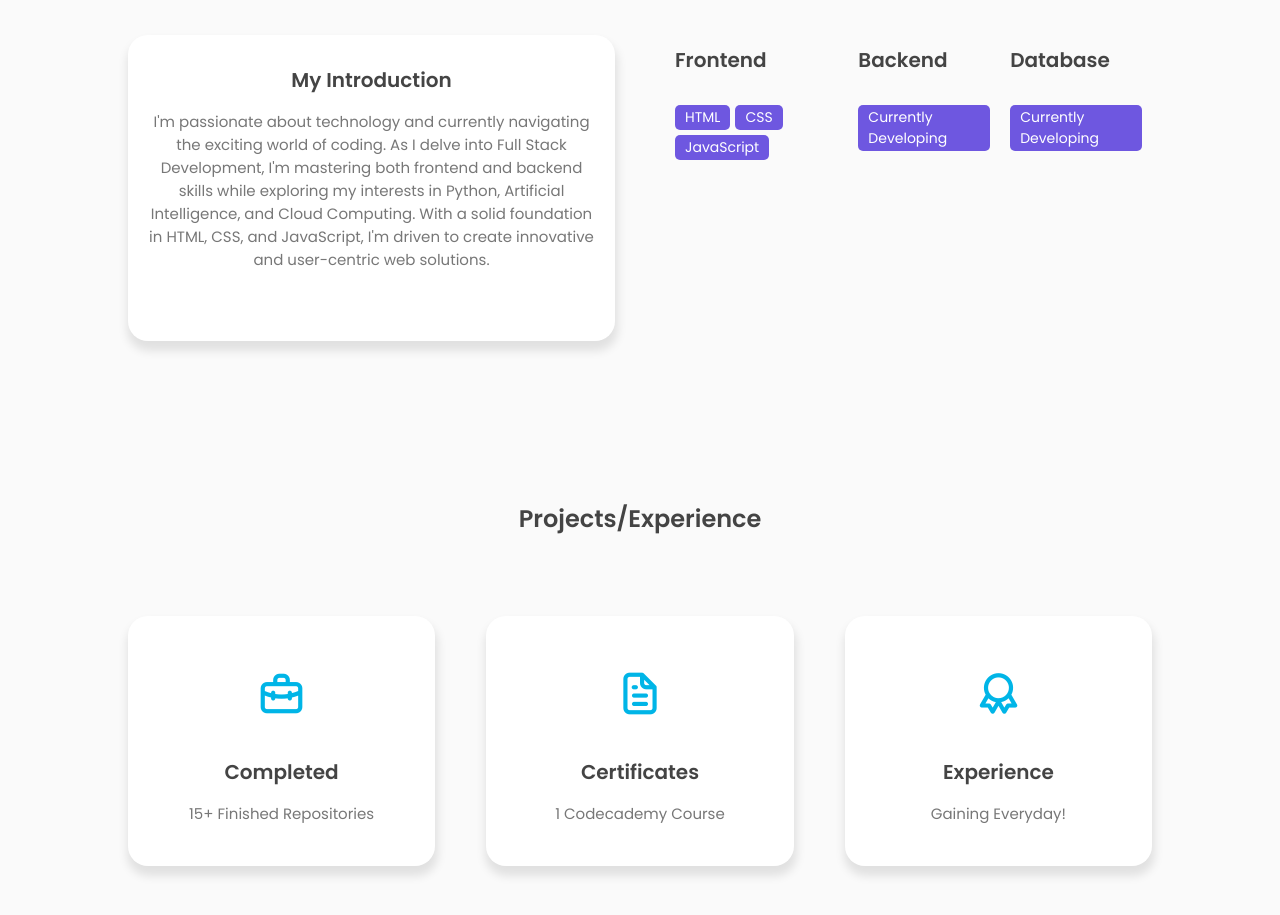
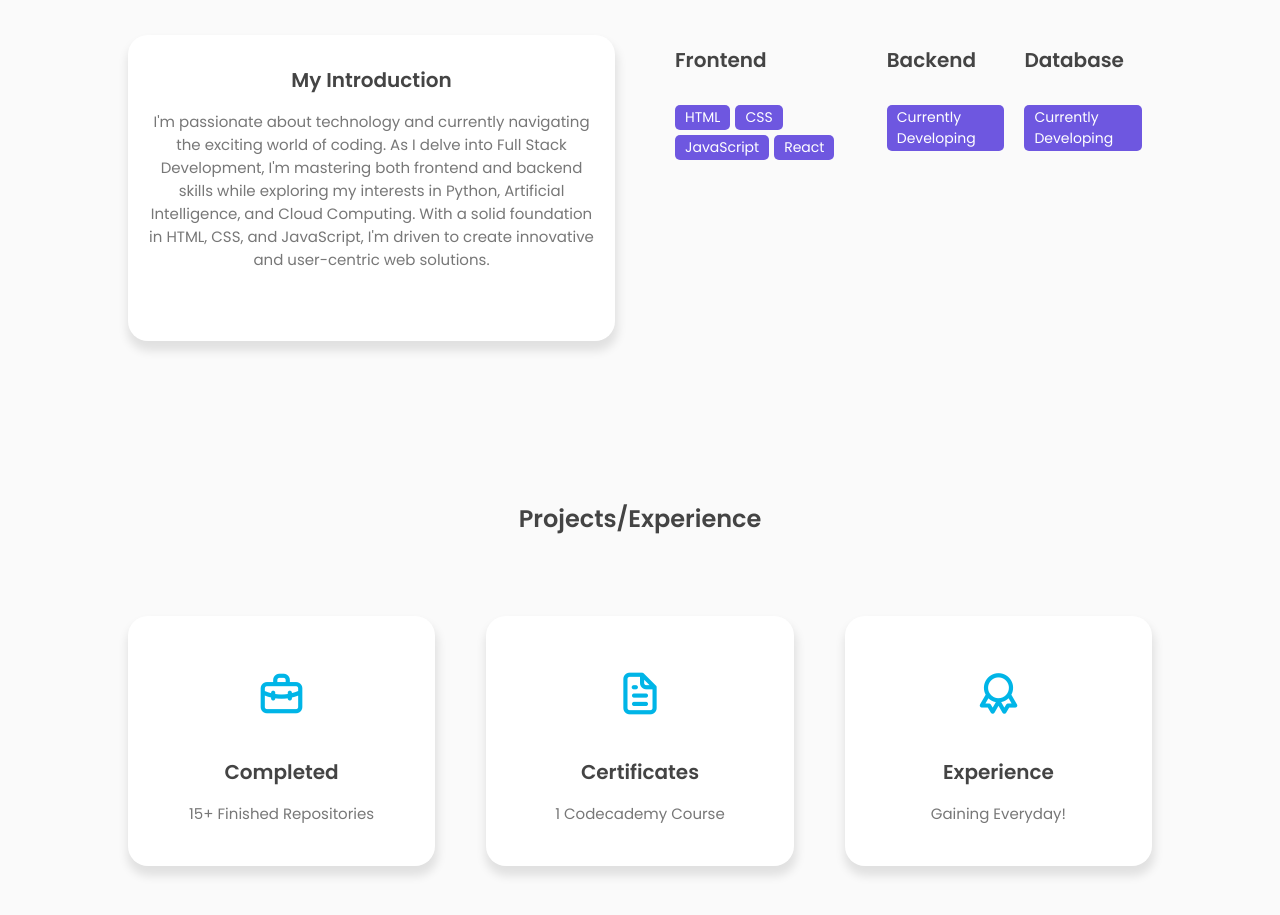
Before and after one commit to DzaboffCodes/Dynamic-Personal-Portfolio-Website, a plain HTML site: page index.html in a window 1280 px wide. Shown: the part 960-1875 px from the top of the page. Drawn offline with nearby package versions, Linux system fonts and the light colour scheme.

Commit message:
Update to Front End Skills by Adding React!

```diff
--- a/index.html
+++ b/index.html
@@ -119,8 +119,8 @@
                             <span>HTML</span>
                             <span>CSS</span>
                             <span>JavaScript</span>
+                            <span>React</span>
                             <!-- <span>Vue</span>
-                            <span>React</span>
                             <span>Angular</span> -->
                         </div>
                     </div>
```
